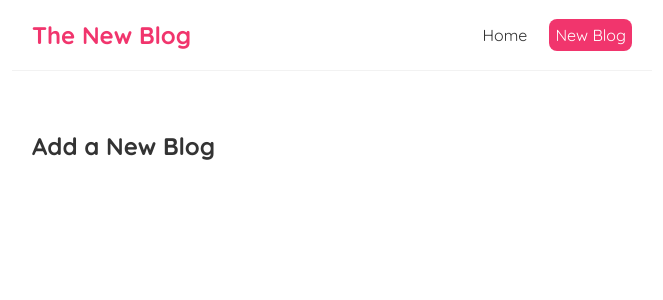
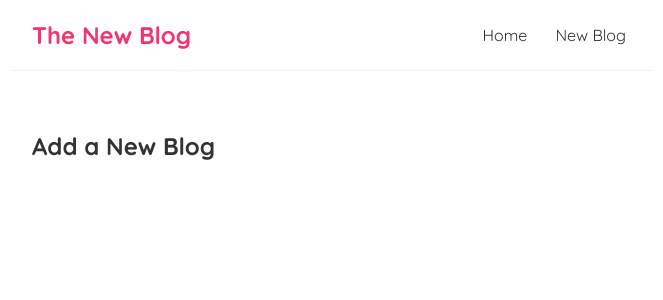
Before and after one commit to JakGi/workshop, a React (Create React App) app in the folder React.js/moja-aplikacja/: page /create in a window 1280 px wide. Shown: the top 300 px of the page, without its empty margins (308-971 px from the left). Built offline with nearby package versions, Linux system fonts and the light colour scheme.

Commit message:
Router links

```diff
--- a/React.js/moja-aplikacja/src/Navbar.js
+++ b/React.js/moja-aplikacja/src/Navbar.js
@@ -1,14 +1,12 @@
+import { Link } from "react-router-dom";
+
 const Navbar = () => {
   return (
     <nav className="navbar">
       <h1>The New Blog</h1>
       <div className="links">
-        <a href="/">Home</a>
-        <a href="/create" style={{
-            color: "white",
-            backgroundColor: '#f1356d',
-            borderRadius: '8px'
-        }}>New Blog</a>
+        <Link to="/">Home</Link>
+        <Link to="/create">New Blog</Link>
       </div>
     </nav>
   );
```
